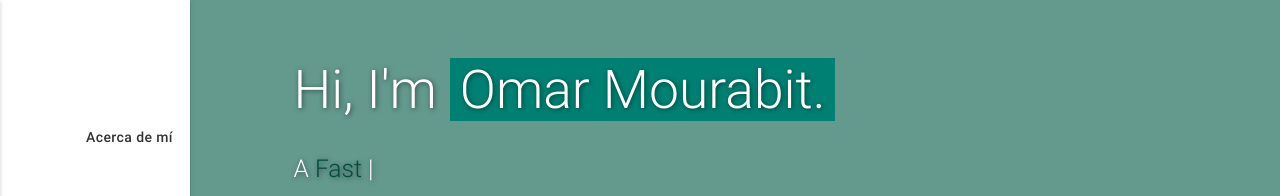
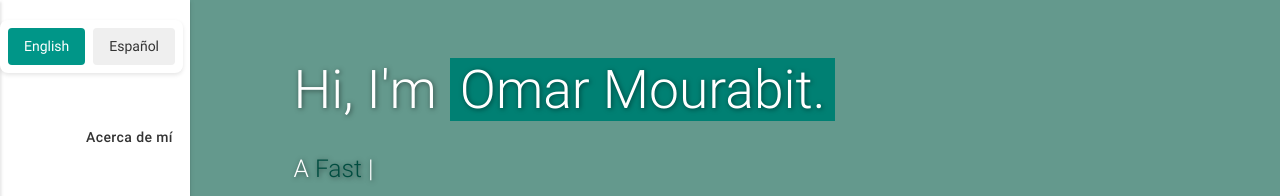
Before and after one commit to 8xbit/8xbit.github.io, a website: page index_en.html in a window 1280 px wide. Shown: the top 196 px of the page. Drawn offline with nearby package versions, Linux system fonts and the light colour scheme; some icons are missing.

Commit message:
improve csss

```diff
--- a/index_en.html
+++ b/index_en.html
@@ -59,7 +59,8 @@
             .language-selector {
                 position: fixed;
                 top: 20px;
-
+                z-index: 1000;
+                background: white;
                 border-radius: 8px;
                 box-shadow: 0 2px 4px rgba(0,0,0,0.1);
                 padding: 8px;
```
